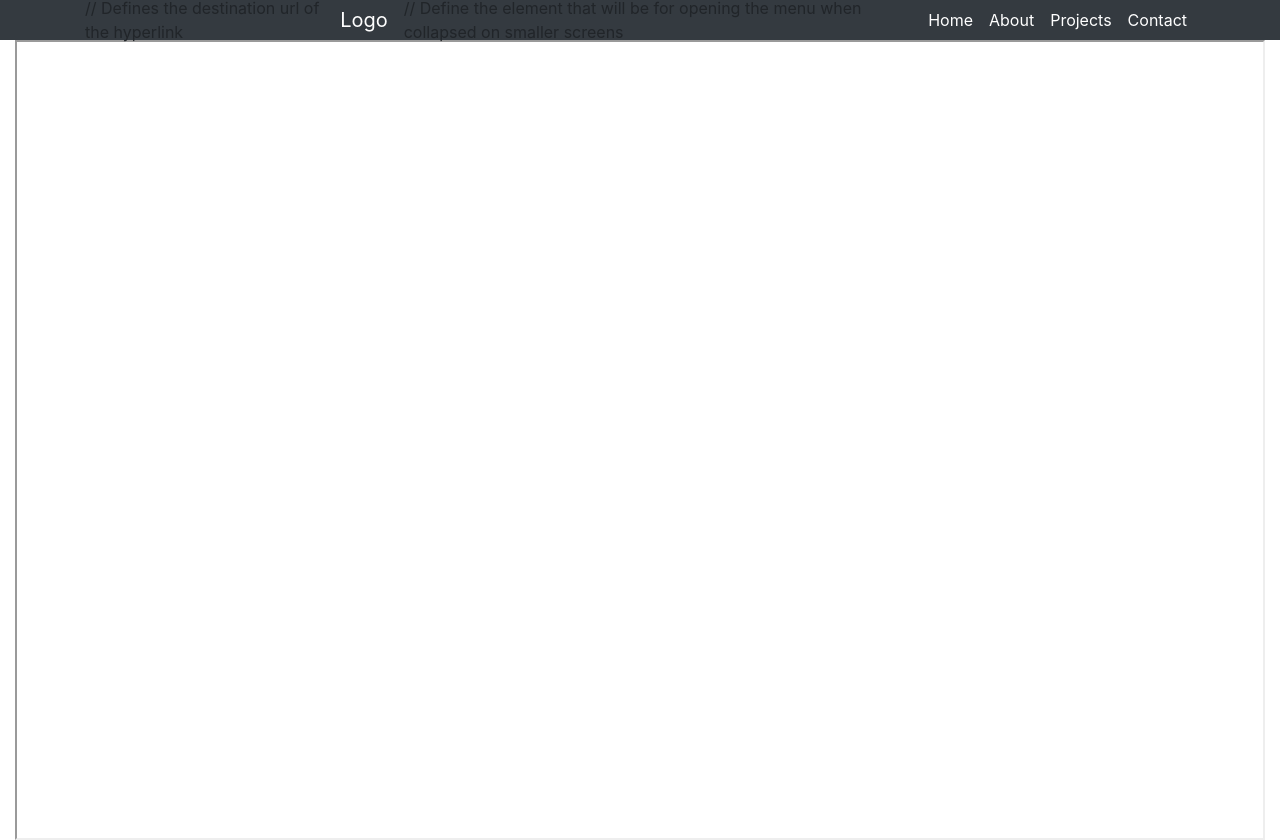
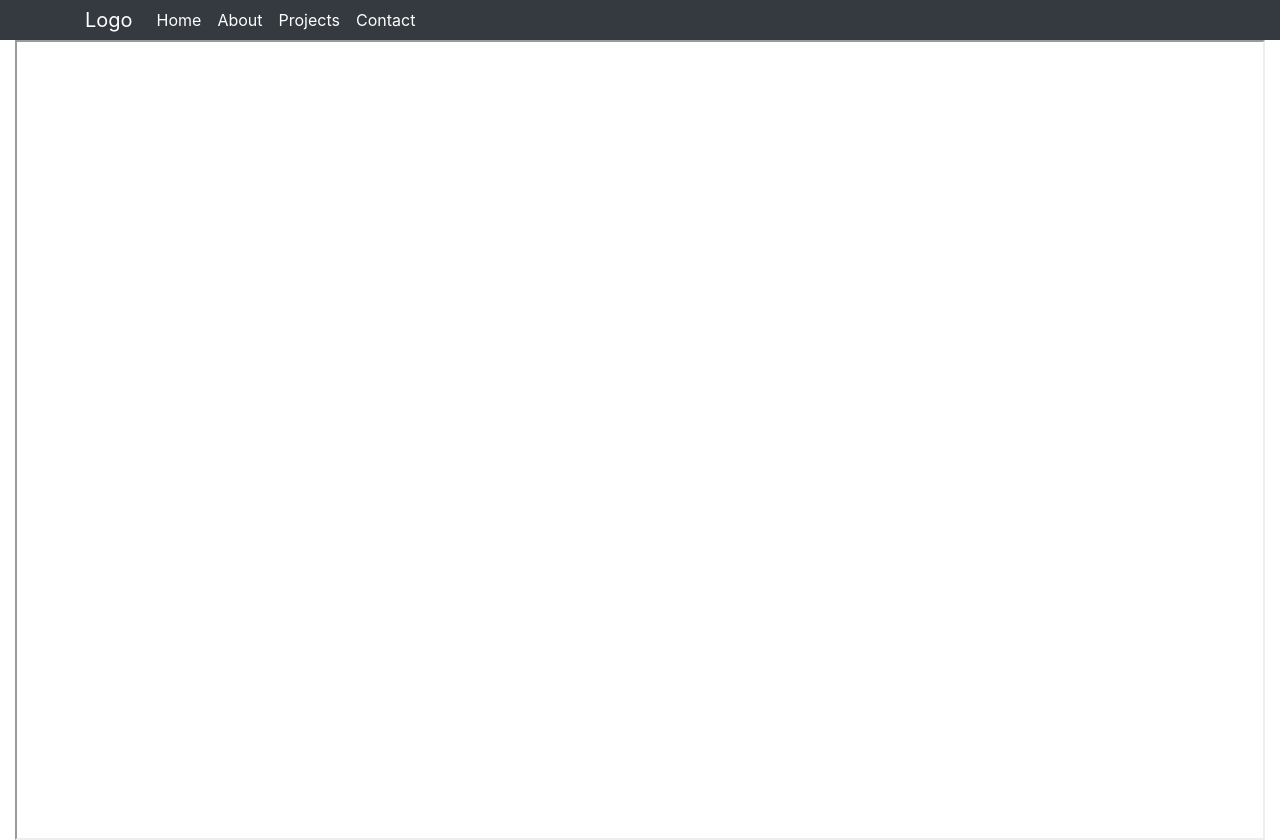
Before and after one commit to Lord-Farquaad/webTest, a plain HTML site: page index.html in a window 1280 px wide. Drawn offline with nearby package versions, Linux system fonts and the light colour scheme.

Commit message:
Update index.html
fix html comment elements from //, to <!--  -->. Change custom style sheet src to be loaded from current url, i.e. homepage (https://Lord-Farquaad.github.io/webTest/)

```diff
--- a/index.html
+++ b/index.html
@@ -8,7 +8,7 @@
   <base href="https://Lord-Farquaad.github.io/webTest/" target="myFrame"></base>
 
   <link rel="stylesheet" href="https://maxcdn.bootstrapcdn.com/bootstrap/4.0.0-beta.2/css/bootstrap.min.css">
-  <link rel="stylesheet" href="/css/myStyleSheet.css">
+  <link rel="stylesheet" href="css/myStyleSheet.css">
 
   <script src="https://ajax.googleapis.com/ajax/libs/jquery/3.2.1/jquery.min.js"></script>
   <script src="https://cdnjs.cloudflare.com/ajax/libs/popper.js/1.12.6/umd/popper.min.js"></script>
@@ -30,10 +30,10 @@
     <nav class="navbar navbar-expand-md bg-dark navbar-inverse">
       <div class="container">
 
-        // Defines the destination url of the hyperlink
+        <!-- Defines the destination url of the hyperlink -->
         <a class="navbar-brand" href="#">Logo</a>
 
-        // Define the element that will be for opening the menu when collapsed on smaller screens
+        <!-- Define the element that will be for opening the menu when collapsed on smaller screens -->
         <button class="navbar-toggler" type="button" data-toggle="collapse" data-target="#collapsibleNavbar">
           <span class="icon-logo"></span>
         </button>
```
